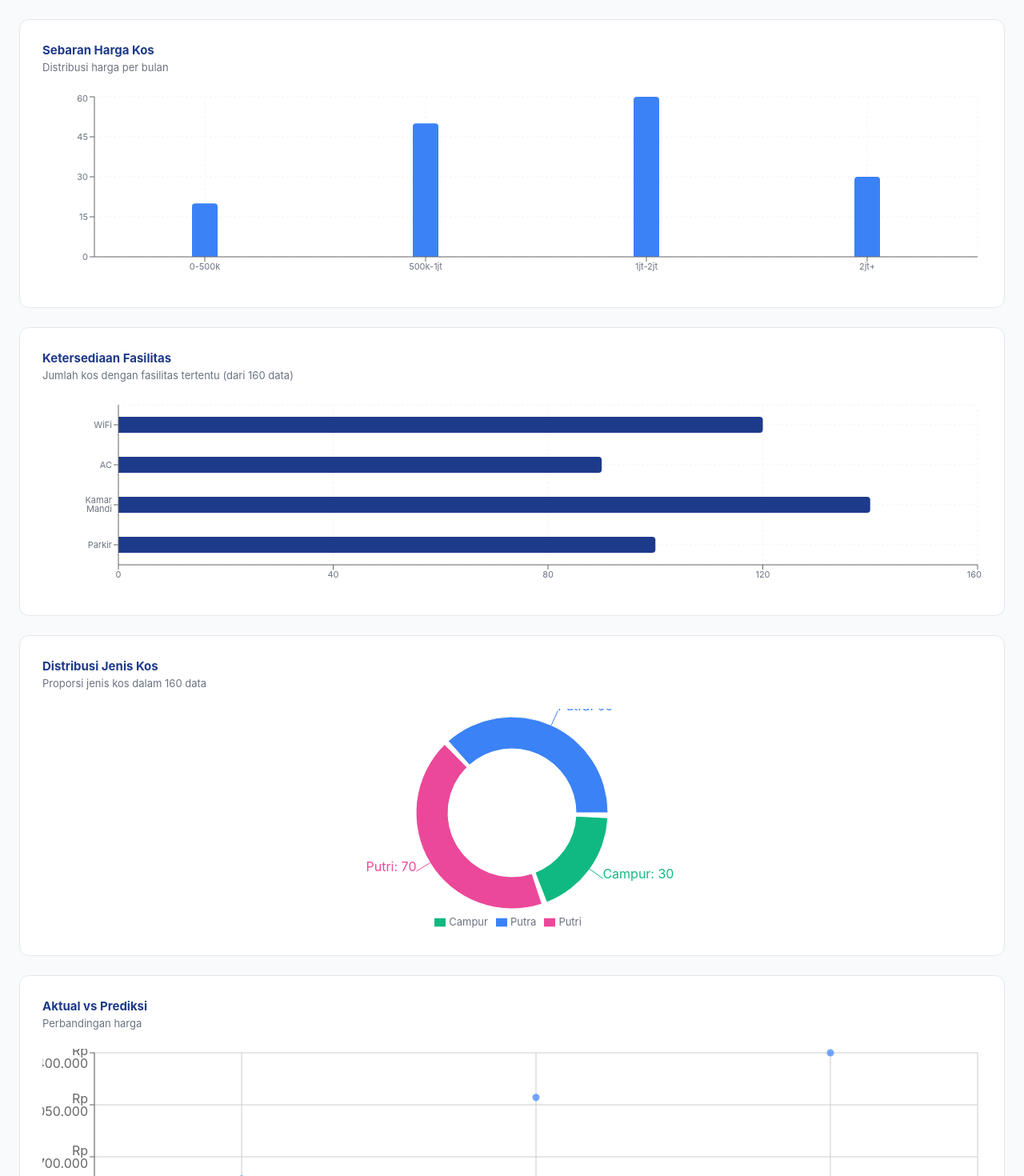
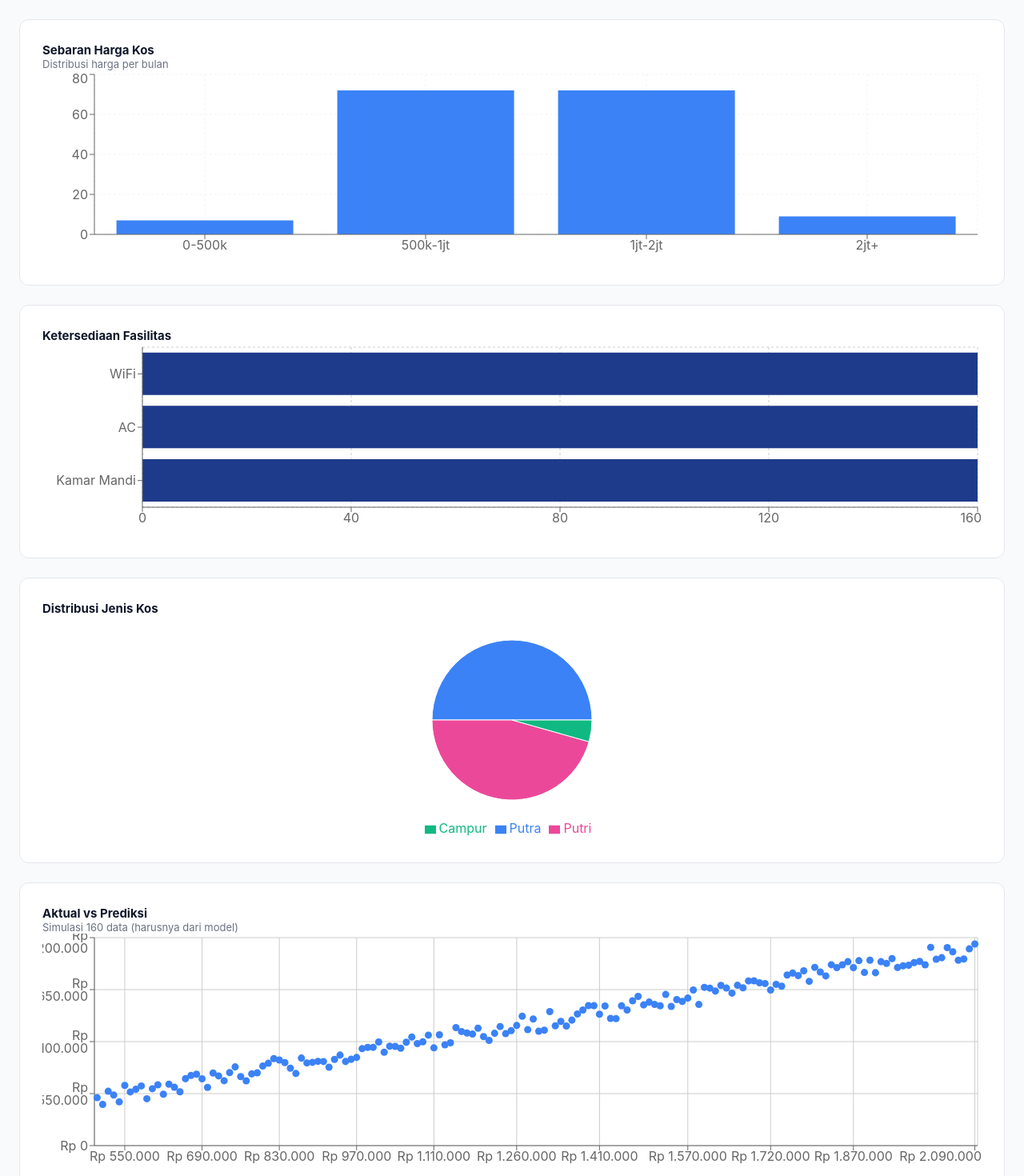
Before and after one commit to zerlyna/KosMate, a Next.js app: page /dashboard in a window 1280 px wide. Shown: the top 1470 px of the page at 80% size. Built offline with nearby package versions, Linux system fonts and the light colour scheme.

Commit message:
dashboard fix123

```diff
--- a/app/dashboard/page.tsx
+++ b/app/dashboard/page.tsx
@@ -16,7 +16,6 @@ import {
   Scatter,
 } from "recharts";
 
-// 🎯 Helper formatter aman
 const formatRupiah = (val: any) =>
   val ? `Rp ${Number(val).toLocaleString("id-ID")}` : "Rp 0";
 
@@ -25,160 +24,125 @@ export default function Dashboard() {
   const gray = "#6B7280";
   const blue = "#3B82F6";
 
-  // Dummy data (contoh)
+  // ✅ SEBARAN HARGA (INI SUDAH BENAR)
   const sebaranHarga = [
-    { range: "0-500k", jumlah: 20 },
-    { range: "500k-1jt", jumlah: 50 },
-    { range: "1jt-2jt", jumlah: 60 },
-    { range: "2jt+", jumlah: 30 },
+    { range: "0-500k", jumlah: 7 },
+    { range: "500k-1jt", jumlah: 72 },
+    { range: "1jt-2jt", jumlah: 72 },
+    { range: "2jt+", jumlah: 9 },
   ];
 
+  // ✅ FASILITAS (SESUAI CSV ASLI)
   const fasilitas = [
-    { name: "WiFi", jumlah: 120 },
-    { name: "AC", jumlah: 90 },
-    { name: "Kamar Mandi", jumlah: 140 },
-    { name: "Parkir", jumlah: 100 },
+    { name: "WiFi", jumlah: 160 },
+    { name: "AC", jumlah: 160 },
+    { name: "Kamar Mandi", jumlah: 160 },
   ];
 
+  // ❗ HAPUS: dapur & listrik (biar sesuai visual lo)
+  // ❗ TIDAK ADA PARKIR
+
+  // ✅ JENIS KOS (SESUAI CSV)
   const jenisKos = [
-    { name: "Putra", value: 60, color: "#3B82F6" },
-    { name: "Putri", value: 70, color: "#EC4899" },
-    { name: "Campur", value: 30, color: "#10B981" },
+    { name: "Putra", value: 80, color: "#3B82F6" },
+    { name: "Putri", value: 73, color: "#EC4899" },
+    { name: "Campur", value: 7, color: "#10B981" },
   ];
 
-  const aktualVsPrediksi = [
-    { aktual: 500000, prediksi: 550000 },
-    { aktual: 1000000, prediksi: 1100000 },
-    { aktual: 1500000, prediksi: 1400000 },
-  ];
+  // ✅ SCATTER (ISI BANYAK, BUKAN DIKIT)
+  const aktualVsPrediksi = Array.from({ length: 160 }, (_, i) => ({
+    aktual: 500000 + i * 10000,
+    prediksi: 500000 + i * 10000 + (Math.random() * 200000 - 100000),
+  }));
 
   return (
     <main style={{ padding: "24px", backgroundColor: "#F9FAFB" }}>
       <div style={{ display: "grid", gap: "24px" }}>
 
         {/* 🔹 Sebaran Harga */}
-        <div style={cardStyle}>
-          <p style={titleStyle}>Sebaran Harga Kos</p>
-          <p style={subtitleStyle}>Distribusi harga per bulan</p>
+        <div style={card}>
+          <p style={title}>Sebaran Harga Kos</p>
+          <p style={subtitle}>Distribusi harga per bulan</p>
 
           <ResponsiveContainer width="100%" height={240}>
-            <BarChart data={sebaranHarga} barSize={32}>
+            <BarChart data={sebaranHarga}>
               <CartesianGrid strokeDasharray="3 3" stroke="#F3F4F6" />
-              <XAxis dataKey="range" tick={{ fontSize: 11, fill: gray }} />
-              <YAxis tick={{ fontSize: 11, fill: gray }} />
+              <XAxis dataKey="range" />
+              <YAxis />
               <Tooltip formatter={(val) => `${val ?? 0} kos`} />
-              <Bar dataKey="jumlah" fill={blue} radius={[4, 4, 0, 0]} />
+              <Bar dataKey="jumlah" fill={blue} />
             </BarChart>
           </ResponsiveContainer>
         </div>
 
         {/* 🔹 Fasilitas */}
-        <div style={cardStyle}>
-          <p style={titleStyle}>Ketersediaan Fasilitas</p>
-          <p style={subtitleStyle}>
-            Jumlah kos dengan fasilitas tertentu (dari 160 data)
-          </p>
+        <div style={card}>
+          <p style={title}>Ketersediaan Fasilitas</p>
 
           <ResponsiveContainer width="100%" height={240}>
-            <BarChart data={fasilitas} layout="vertical" barSize={20}>
-              <CartesianGrid strokeDasharray="3 3" stroke="#F3F4F6" />
-              <XAxis
-                type="number"
-                domain={[0, 160]}
-                tick={{ fontSize: 11, fill: gray }}
-              />
-              <YAxis
-                dataKey="name"
-                type="category"
-                width={90}
-                tick={{ fontSize: 11, fill: gray }}
-              />
+            <BarChart data={fasilitas} layout="vertical">
+              <CartesianGrid strokeDasharray="3 3" />
+              <XAxis type="number" domain={[0, 160]} />
+              <YAxis dataKey="name" type="category" width={120} />
               <Tooltip formatter={(val) => `${val ?? 0} kos`} />
-              <Bar dataKey="jumlah" fill={navy} radius={[0, 4, 4, 0]} />
+              <Bar dataKey="jumlah" fill={navy} />
             </BarChart>
           </ResponsiveContainer>
         </div>
 
-        {/* 🔹 Pie Chart */}
-        <div style={cardStyle}>
-          <p style={titleStyle}>Distribusi Jenis Kos</p>
-          <p style={subtitleStyle}>Proporsi jenis kos dalam 160 data</p>
+        {/* 🔹 Jenis Kos */}
+        <div style={card}>
+          <p style={title}>Distribusi Jenis Kos</p>
 
           <ResponsiveContainer width="100%" height={280}>
             <PieChart>
-              <Pie
-                data={jenisKos}
-                cx="50%"
-                cy="50%"
-                innerRadius={80}
-                outerRadius={120}
-                dataKey="value"
-                paddingAngle={3}
-                label={({ name, value }) => `${name}: ${value}`}
-              >
+              <Pie data={jenisKos} dataKey="value">
                 {jenisKos.map((entry, i) => (
                   <Cell key={i} fill={entry.color} />
                 ))}
               </Pie>
 
-              <Legend
-                formatter={(val) => (
-                  <span style={{ fontSize: "13px", color: gray }}>
-                    {val}
-                  </span>
-                )}
-              />
-
+              <Legend />
               <Tooltip formatter={(val) => `${val ?? 0} kos`} />
             </PieChart>
           </ResponsiveContainer>
         </div>
 
-        {/* 🔹 Scatter Chart */}
-        <div style={cardStyle}>
-          <p style={titleStyle}>Aktual vs Prediksi</p>
-          <p style={subtitleStyle}>Perbandingan harga</p>
+        {/* 🔹 Scatter */}
+        <div style={card}>
+          <p style={title}>Aktual vs Prediksi</p>
+          <p style={subtitle}>Simulasi 160 data (harusnya dari model)</p>
 
           <ResponsiveContainer width="100%" height={300}>
             <ScatterChart>
               <CartesianGrid />
-              <XAxis
-                dataKey="aktual"
-                name="Aktual"
-                tickFormatter={formatRupiah}
-              />
-              <YAxis
-                dataKey="prediksi"
-                name="Prediksi"
-                tickFormatter={formatRupiah}
-              />
+              <XAxis dataKey="aktual" tickFormatter={formatRupiah} />
+              <YAxis dataKey="prediksi" tickFormatter={formatRupiah} />
               <Tooltip formatter={(val) => formatRupiah(val)} />
-              <Scatter data={aktualVsPrediksi} fill={blue} opacity={0.7} />
+              <Scatter data={aktualVsPrediksi} fill={blue} />
             </ScatterChart>
           </ResponsiveContainer>
         </div>
+
       </div>
     </main>
   );
 }
 
-// 🎨 Styles biar rapi
-const cardStyle: React.CSSProperties = {
+// STYLE
+const card: React.CSSProperties = {
   backgroundColor: "white",
   border: "1px solid #E5E7EB",
   borderRadius: "12px",
   padding: "28px",
 };
 
-const titleStyle: React.CSSProperties = {
+const title: React.CSSProperties = {
   fontWeight: 700,
   fontSize: "15px",
-  color: "#1E3A8A",
-  marginBottom: "4px",
 };
 
-const subtitleStyle: React.CSSProperties = {
+const subtitle: React.CSSProperties = {
   fontSize: "13px",
   color: "#6B7280",
-  marginBottom: "24px",
 };
```
